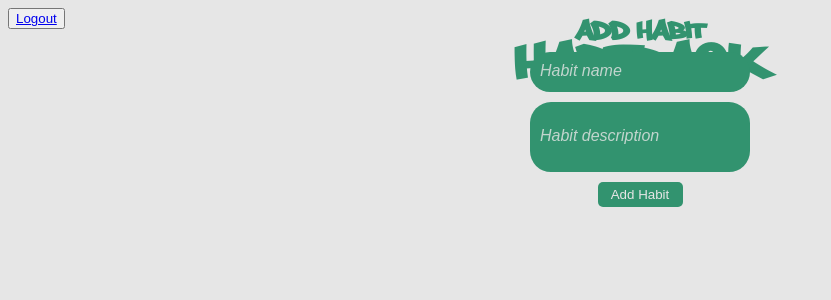
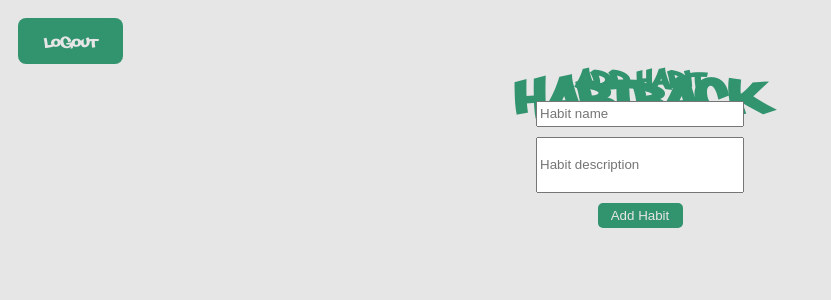
Before and after one commit to justincox8/HabTrack, a Flask app: page /home in a window 1280 px wide. Shown: the top 300 px of the page, without its empty margins (0-831 px from the left). Run offline with Flask 3, Linux system fonts and the light colour scheme; the visitor is signed in with stand-in values (Sample User, id 1); data that the repository does not hold is empty; some libraries are stand-ins or nearby versions.

Commit message:
added css for sign up and login page as well as logout buton

```diff
--- a/static/css/styles.css
+++ b/static/css/styles.css
@@ -49,7 +49,7 @@ form.addhab{
     gap: 10px;
 }
 
-input[type="text"] {
+.form-inputs input[type="text"] {
     border-radius: 21px;
     border: 0;
     background-color: #32936f;
@@ -60,7 +60,7 @@ input.textarea{
     font-family: "Montserrat Regular";
     color: #e6e6e6;
 }
-input[type="text"]::placeholder{
+.form-inputs input[type="text"]::placeholder{
     font-style: italic;
     font-size: medium;
     opacity: 0.8;
@@ -218,3 +218,146 @@ div.streakcontainer {
     transform: translate(-50%,-50%);
     z-index: 0;
 }
+
+
+.fcontainer {
+    width: 500px;
+    background-color: #ffffff;
+    border-radius: 8px;
+    margin: 50px auto;
+    padding: 20px;
+    text-align: center;
+    box-shadow: 0 4px 8px rgba(0, 0, 0, 0.2);
+    transition: box-shadow 0.3s ease-in-out, transform 0.3s ease-in-out;
+    height: 600px;
+}
+
+.lrform {
+    display: flex;
+    justify-content: center;
+    align-items: center;
+    flex-direction: column;
+
+}
+
+input.lrform-inp {
+    border-color: black;
+    border-width: 3px;
+    border-radius: 8px;
+    margin-bottom: 10px;
+    height: 50px;
+    width: 300px;
+    border-style: solid;
+
+}
+
+.lrform-inp::placeholder{
+    font-size: 20px;
+    font-weight: bold;
+    margin-left: 10px;
+    font-family: "Philly Sans", sans-serif;
+    color: #141414;
+}
+
+h2.lrhead {
+    color: #32936f;
+    text-align: center;
+    font-family: "Philly Sans", sans-serif;
+    font-size: 64px;
+    margin-bottom: 80px;
+
+}
+
+.new{
+    color: #32936f;
+    text-align: center;
+    font-family: "Philly Sans", sans-serif;
+    margin-top:80px;
+
+}
+
+.rslink {
+    display: inline-block;
+    padding: 10px 20px;
+
+    border-radius: 8px;
+    background-color: #32936f;
+
+    font-family: "Philly Sans", sans-serif;
+    font-size: 20px;
+    color: #e6e6e6;
+
+    text-decoration: none;
+    text-align: center;
+
+    cursor: pointer;
+    transition: background-color 0.2s ease, transform 0.2s ease;
+
+}
+
+.rslink:hover {
+    background-color: #2a7c5d;
+    transform: translateY(-2px);
+}
+
+.rslink:active {
+    transform: translateY(0);
+}
+
+
+.lrbutton {
+    padding: 10px 20px;
+    border: none;
+    border-radius: 8px;
+    background-color: #32936f;
+
+
+    font-family: "Philly Sans", sans-serif;
+    font-size: 20px;
+    color: #e6e6e6;
+
+    text-decoration: none;
+    text-align: center;
+
+    margin-top: 40px;
+    cursor: pointer;
+    transition: background-color 0.2s ease, transform 0.2s ease;
+}
+
+.lrbutton:hover {
+    background-color: #2a7c5d;
+    transform: translateY(-2px);
+}
+
+.lrbutton:active {
+    transform: translateY(0);
+}
+
+.logoutbutton {
+    border: none;
+    border-radius: 8px;
+    background-color: #32936f;
+    border: none;
+
+
+    font-family: "Philly Sans", sans-serif;
+    font-size: 5px;
+    color: #e6e6e6;
+
+    text-decoration: none;
+    text-align: center;
+
+    margin-top: 10px;
+    margin-left: 10px;
+    cursor: pointer;
+    transition: background-color 0.2s ease, transform 0.2s
+}
+
+.logoutbutton:hover {
+    background-color: #2a7c5d;
+    transform: translateY(-2px);
+}
+
+.logoutbutton:active {
+    transform: translateY(0);
+}
--- a/templates/index.html
+++ b/templates/index.html
@@ -8,13 +8,13 @@
     <script src="https://kit.fontawesome.com/7dde2b3111.js" crossorigin="anonymous"></script>
 </head>
 <body>
-  <button class="link-button"><a href="{{ url_for('logout') }}" class="rslink" >Logout</a></button>
+  <button class="logoutbutton"><a href="{{ url_for('logout') }}" class="rslink" >Logout</a></button>
     <h1 class="title">HabTrack</h1>
     <div class="container">
         <form class="addhab" action="/submit" method="post" autocomplete="off">
             <h2 class="subtitle">Add Habit</h2>
-            <input type="text" placeholder="Habit name" id="habname" name="habname">
-            <input type="text" placeholder="Habit description" id="habdescription" name="habdescription">
+            <input class="form-inputs" type="text" placeholder="Habit name" id="habname" name="habname">
+            <input class="form-inputs" type="text" placeholder="Habit description" id="habdescription" name="habdescription">
             <button class="add" type="submit">Add Habit</button>
         </form>
 
```
Also changed, not shown: templates/login.html (+16 -7 lines), templates/register.html (+11 -7 lines).
